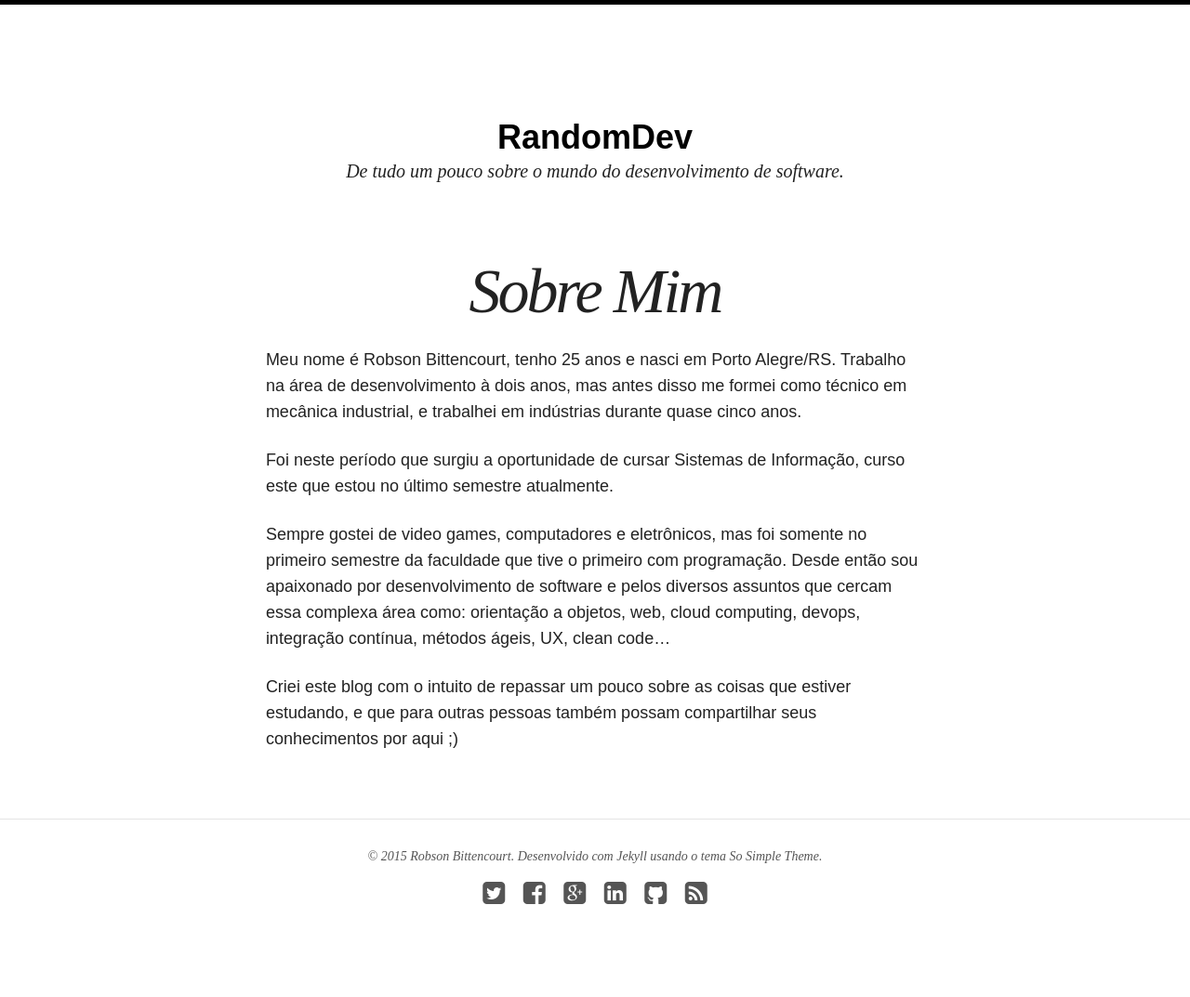
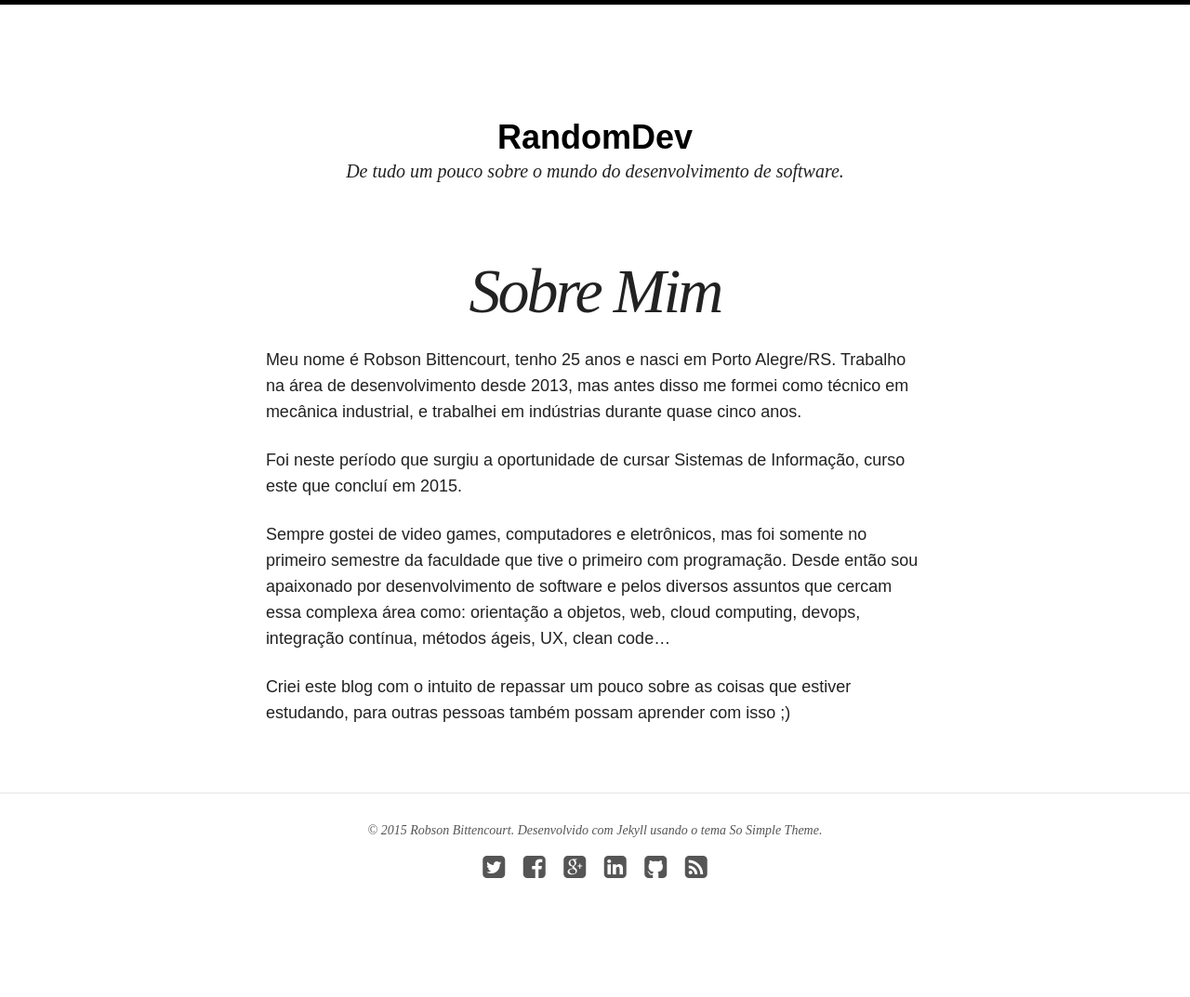
Before and after one commit to robsonbittencourt/rbittencourt.com, a Jekyll site: the page built from about/index.md, in a window 1280 px wide. Shown: the whole page at 93% size. Built offline with Jekyll 4.4.1, drawn with Linux system fonts in a browser that asks for light colours; nearby versions of some CDN libraries; comment, search, counter and statistics services are not loaded; after the commit the page ends 1045 px from its top, so only the background shows below that.

Commit message:
Atualizado about me

```diff
--- a/about/index.md
+++ b/about/index.md
@@ -5,10 +5,10 @@ excerpt: "So Simple is a responsive Jekyll theme for your words and images."
 modified: 2014-08-08T19:44:38.564948-04:00
 ---
 
-Meu nome é Robson Bittencourt, tenho 25 anos e nasci em Porto Alegre/RS. Trabalho na área de desenvolvimento à dois anos, mas antes disso me formei como técnico em mecânica industrial, e trabalhei em indústrias durante quase cinco anos.
+Meu nome é Robson Bittencourt, tenho 25 anos e nasci em Porto Alegre/RS. Trabalho na área de desenvolvimento desde 2013, mas antes disso me formei como técnico em mecânica industrial, e trabalhei em indústrias durante quase cinco anos.
 
-Foi neste período que surgiu a oportunidade de cursar Sistemas de Informação, curso este que estou no último semestre atualmente.
+Foi neste período que surgiu a oportunidade de cursar Sistemas de Informação, curso este que concluí em 2015.
 
 Sempre gostei de video games, computadores e eletrônicos, mas foi somente no primeiro semestre da faculdade que tive o primeiro com programação. Desde então sou apaixonado por desenvolvimento de software e pelos diversos assuntos que cercam essa complexa área como: orientação a objetos, web, cloud computing, devops, integração contínua, métodos ágeis, UX, clean code...
 
-Criei este blog com o intuito de repassar um pouco sobre as coisas que estiver estudando, e que para outras pessoas também possam compartilhar seus conhecimentos por aqui ;)
+Criei este blog com o intuito de repassar um pouco sobre as coisas que estiver estudando, para outras pessoas também possam aprender com isso ;)
```
